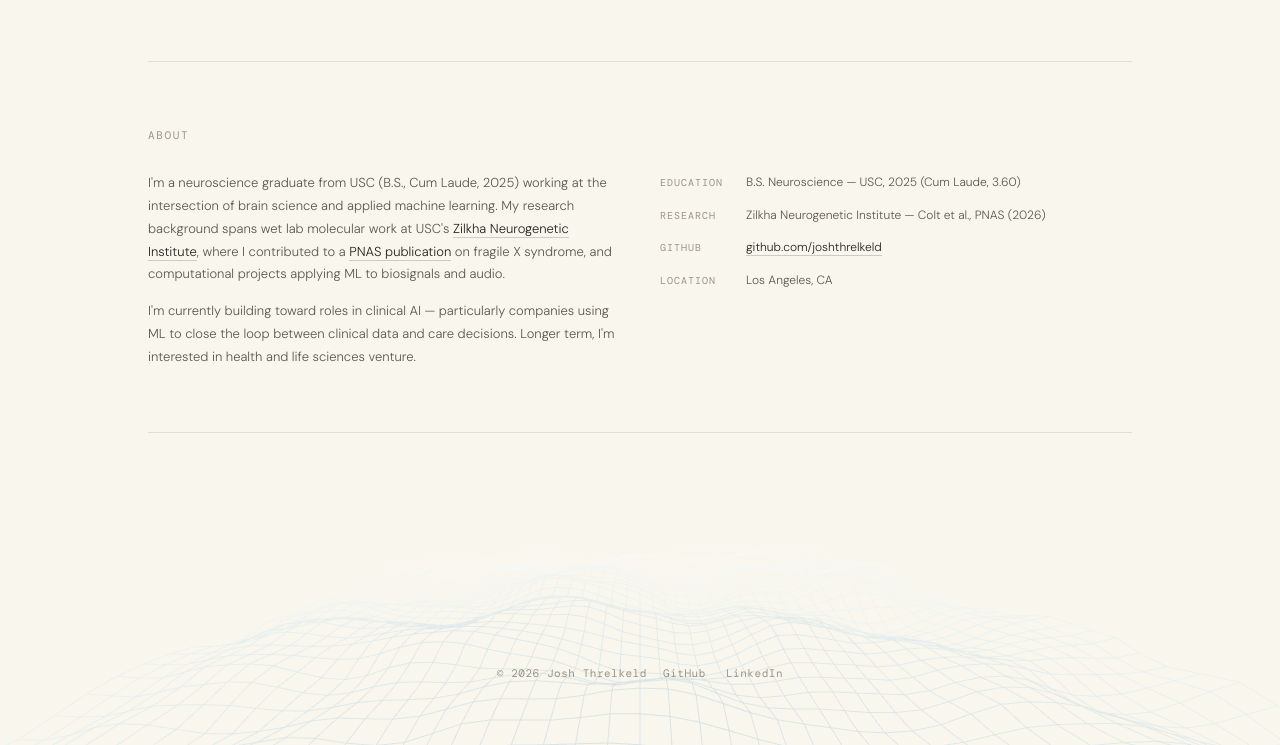
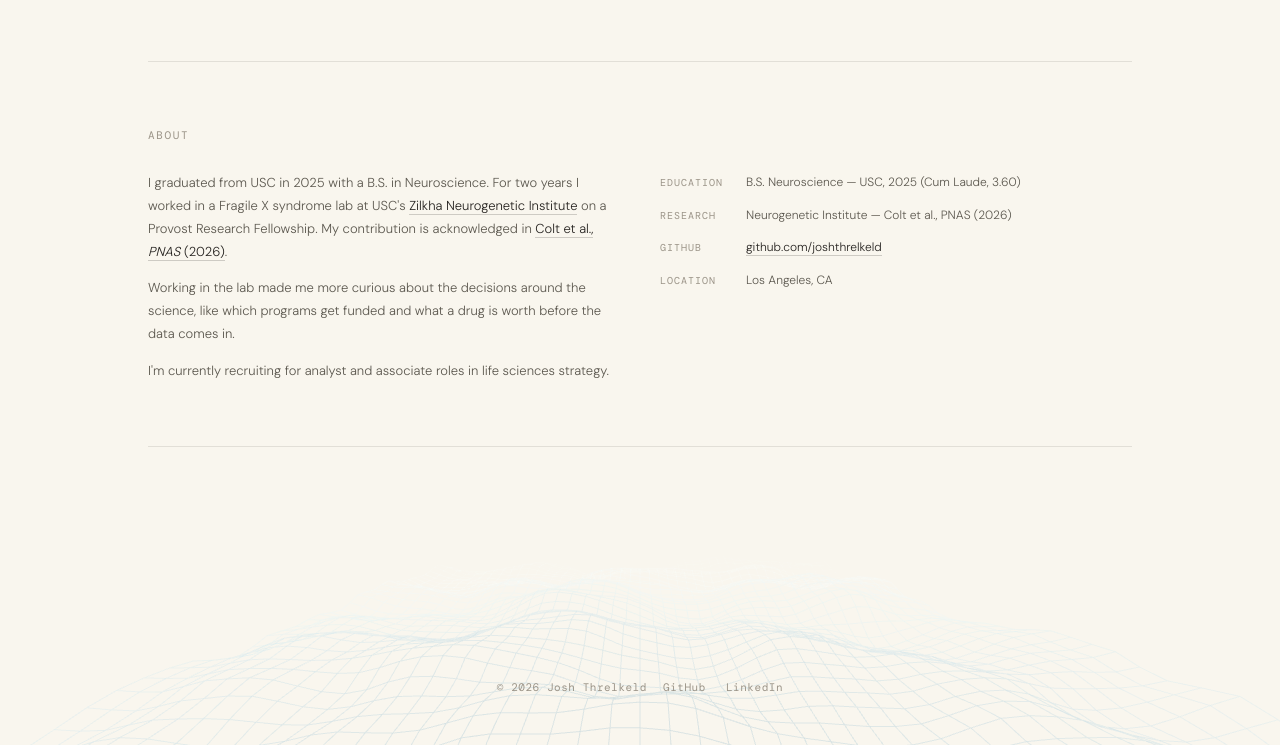
Before and after one commit to joshthrelkeld/joshthrelkeld.github.io, a plain HTML site: page index.html in a window 1280 px wide. Shown: the part 2040-2785 px from the top of the page. Drawn offline with nearby package versions, Linux system fonts and the light colour scheme; animation ran at ten frames a second.

Commit message:
Update index.html

```diff
--- a/index.html
+++ b/index.html
@@ -560,7 +560,7 @@ footer > * {
   <section class="hero">
     <canvas id="hero-canvas"></canvas>
     <div class="container">
-      <p class="hero-eyebrow">Neuroscience · Machine Learning</p>
+      <p class="hero-eyebrow"> Neuroscience · Life Sciences Strategy </p>
       <div class="hero-top">
         <h1><span style="color:#262320;">Josh</span> <span style="color:#262320;">Threlkeld</span></h1>
         <div class="hero-links">
@@ -575,8 +575,8 @@ footer > * {
         </div>
       </div>
       <p class="hero-sub">
-        Building at the intersection of neuroscience and machine learning.
-        B.S. Neuroscience, USC. Interested in clinical AI, BCI, and how biosignals become decisions.
+        B.S. Neuroscience, USC (Cum Laude) · Provost Research Fellow · Zilkha Neurogenetic Institute · acknowledged in Colt et al., PNAS (2026)
+
       </p>
     </div>
   </section>
@@ -796,16 +796,17 @@ footer > * {
       <div class="about-grid">
         <div class="about-body">
           <p>
-            I'm a neuroscience graduate from USC (B.S., Cum Laude, 2025) working at the intersection
-            of brain science and applied machine learning. My research background spans wet lab molecular work at
-            USC's <a href="https://keck.usc.edu/zilkha/" target="_blank" rel="noopener">Zilkha Neurogenetic Institute</a>,
-            where I contributed to a <a href="https://www.pnas.org/doi/10.1073/pnas.2517506123" target="_blank" rel="noopener">PNAS publication</a>
-            on fragile X syndrome, and computational projects applying ML to biosignals and audio.
-          </p>
+          I graduated from USC in 2025 with a B.S. in Neuroscience. For two years I worked in a Fragile X syndrome lab at
+          USC's <a href="https://keck.usc.edu/zilkha/" target="_blank" rel="noopener">Zilkha Neurogenetic Institute</a>
+          on a Provost Research Fellowship. My contribution is acknowledged in
+          <a href="https://www.pnas.org/doi/10.1073/pnas.2517506123" target="_blank" rel="noopener">Colt et al., <em>PNAS</em> (2026)</a>.
+           </p>
           <p>
-            I'm currently building toward roles in clinical AI — particularly companies using ML to close
-            the loop between clinical data and care decisions. Longer term, I'm interested in
-            health and life sciences venture.
+           Working in the lab made me more curious about the decisions around the science, like which programs get funded
+           and what a drug is worth before the data comes in.
+         </p>
+          <p>
+            I'm currently recruiting for analyst and associate roles in life sciences strategy.
           </p>
         </div>
         <div class="credentials">
@@ -815,7 +816,7 @@ footer > * {
           </div>
           <div class="cred-row">
             <span class="cred-label">Research</span>
-            <span class="cred-value">Zilkha Neurogenetic Institute — Colt et al., PNAS (2026)</span>
+            <span class="cred-value"> Neurogenetic Institute — Colt et al., PNAS (2026)</span>
           </div>
           <div class="cred-row">
             <span class="cred-label">GitHub</span>
```
